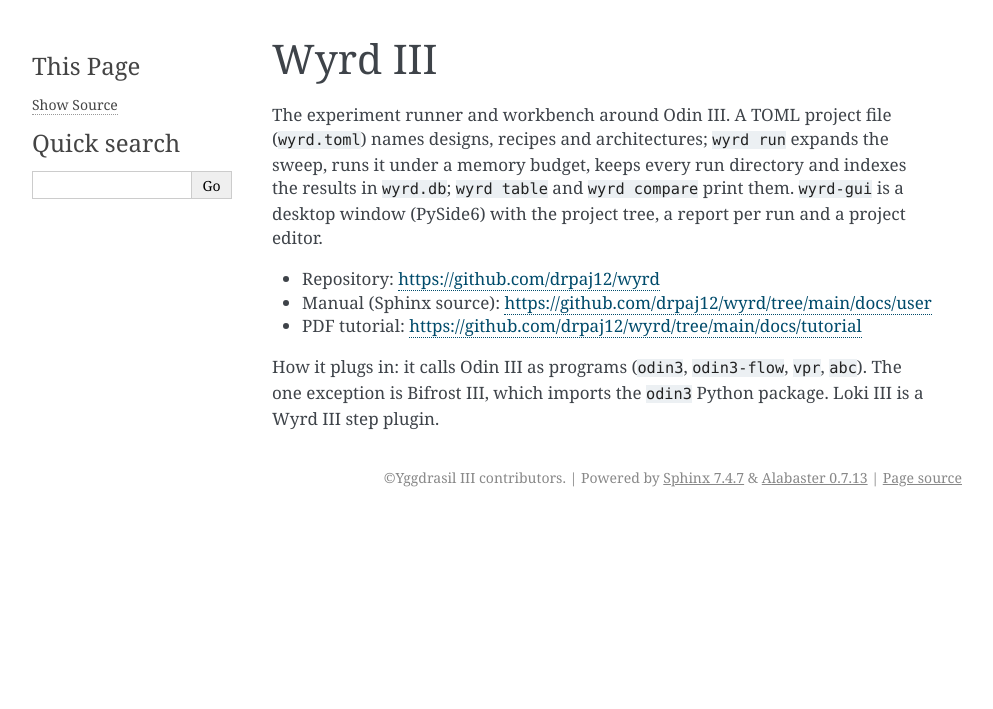
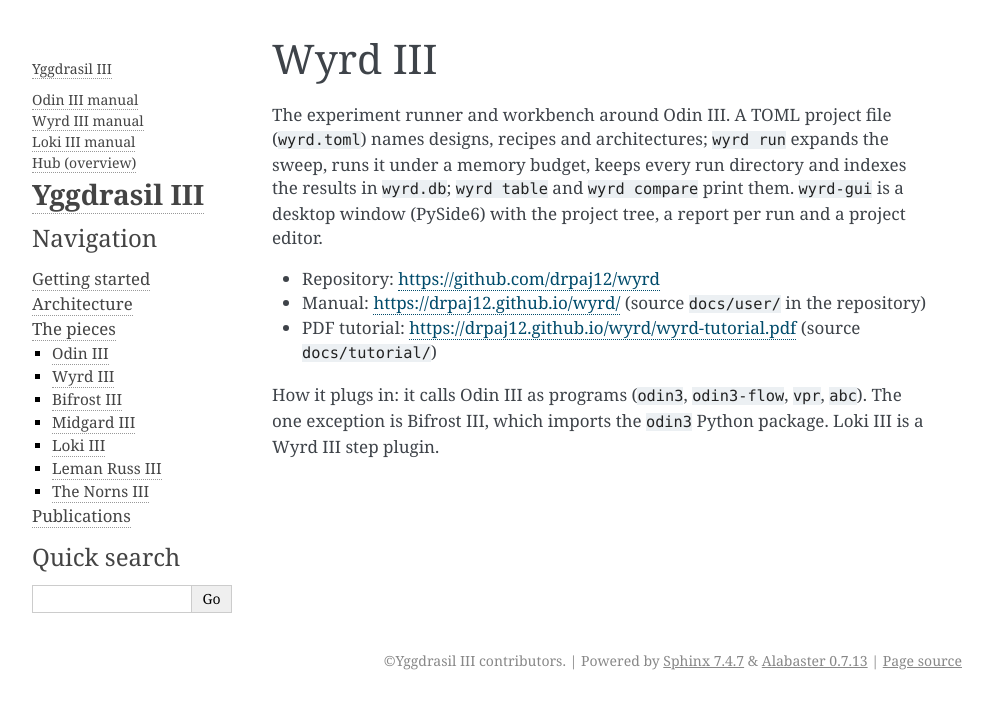
Before and after one commit to drpaj12/YggdrasilIII, a Sphinx documentation site: the page built from docs/pieces/wyrd.md, in a window 1280 px wide. Shown: the top 709 px of the page, without its empty margins (148-1141 px from the left). Built offline with Sphinx 7.4.7, drawn with Linux system fonts in a browser that asks for light colours.

Commit message:
docs: hub links to the Wyrd III and Loki III Pages manuals, shared sidebar (#4)
Claude-Session: https://claude.ai/code/session_01A62VDZFXEPRTsZwptzzALQ

Co-authored-by: Claude Sonnet 5.5 <noreply@anthropic.com>

```diff
--- /dev/null
+++ b/docs/_templates/manuals.html
@@ -0,0 +1,9 @@
+<div class="manuals">
+  <p class="caption"><span class="caption-text"><a href="https://drpaj12.github.io/YggdrasilIII/">Yggdrasil III</a></span></p>
+  <ul>
+    <li><a href="https://drpaj12.github.io/odin3/">Odin III manual</a></li>
+    <li><a href="https://drpaj12.github.io/wyrd/">Wyrd III manual</a></li>
+    <li><a href="https://drpaj12.github.io/loki/">Loki III manual</a></li>
+    <li><a href="https://drpaj12.github.io/YggdrasilIII/">Hub (overview)</a></li>
+  </ul>
+</div>
--- a/docs/conf.py
+++ b/docs/conf.py
@@ -15,3 +15,10 @@ html_static_path = ["_static"]
 myst_enable_extensions = ["colon_fence"]
 myst_heading_anchors = 3
 html_theme = "alabaster"
+
+# Shared Yggdrasil III look: the "Manuals" block (hub link on top, links to every manual) leads
+# the sidebar on every page. Keep _templates/manuals.html identical across the four manuals.
+templates_path = ["_templates"]
+html_sidebars = {
+    "**": ["manuals.html", "about.html", "navigation.html", "relations.html", "searchbox.html"],
+}
--- a/docs/pieces/wyrd.md
+++ b/docs/pieces/wyrd.md
@@ -6,8 +6,8 @@ directory and indexes the results in `wyrd.db`; `wyrd table` and `wyrd compare`
 is a desktop window (PySide6) with the project tree, a report per run and a project editor.
 
 - Repository: <https://github.com/drpaj12/wyrd>
-- Manual (Sphinx source): <https://github.com/drpaj12/wyrd/tree/main/docs/user>
-- PDF tutorial: <https://github.com/drpaj12/wyrd/tree/main/docs/tutorial>
+- Manual: <https://drpaj12.github.io/wyrd/> (source `docs/user/` in the repository)
+- PDF tutorial: <https://drpaj12.github.io/wyrd/wyrd-tutorial.pdf> (source `docs/tutorial/`)
 
 How it plugs in: it calls Odin III as programs (`odin3`, `odin3-flow`, `vpr`, `abc`). The one exception
 is Bifrost III, which imports the `odin3` Python package. Loki III is a Wyrd III step plugin.
```
Also changed, not shown: docs/getting-started.md (+3 -2 lines), docs/index.md (+2 -0 lines), docs/pieces/loki.md (+1 -0 lines).
